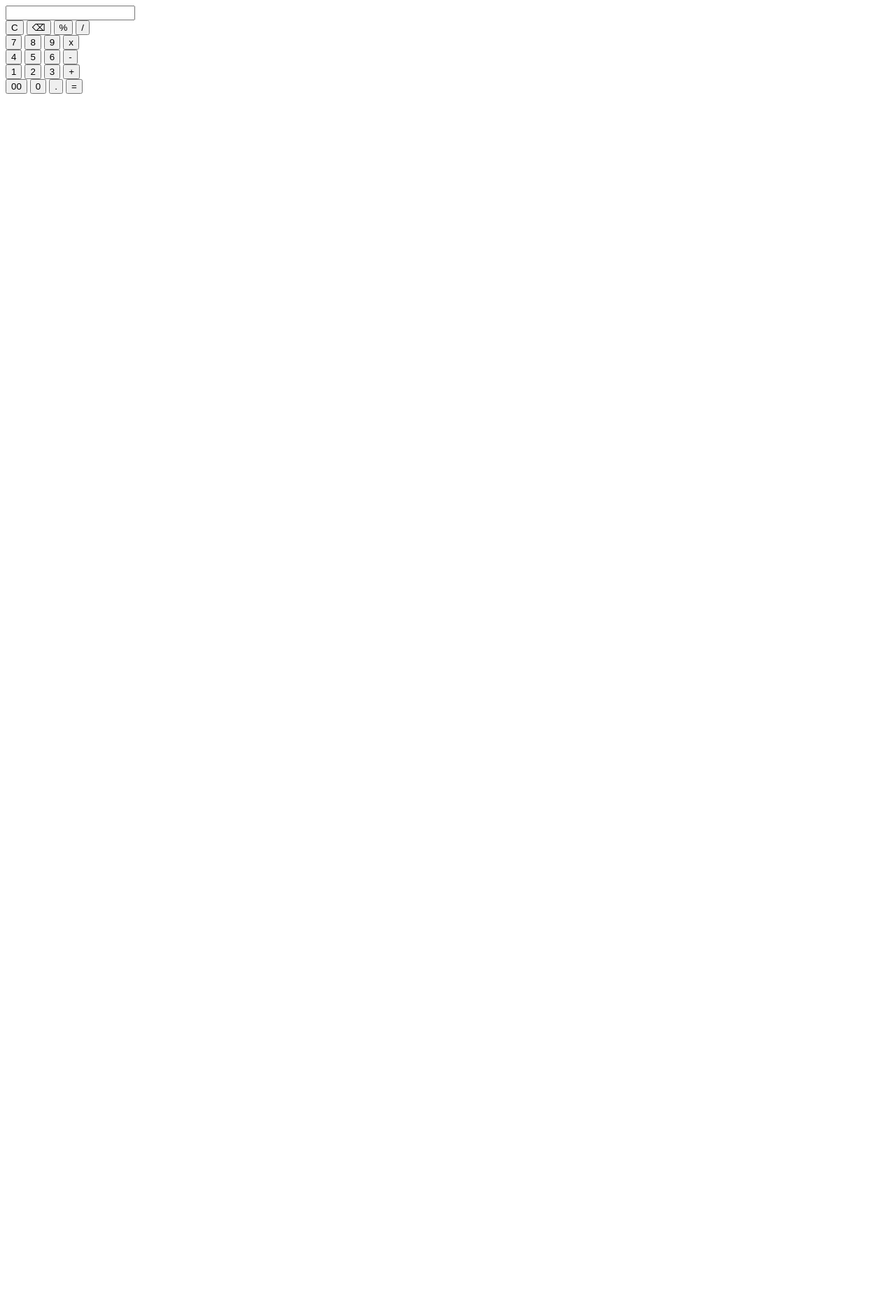
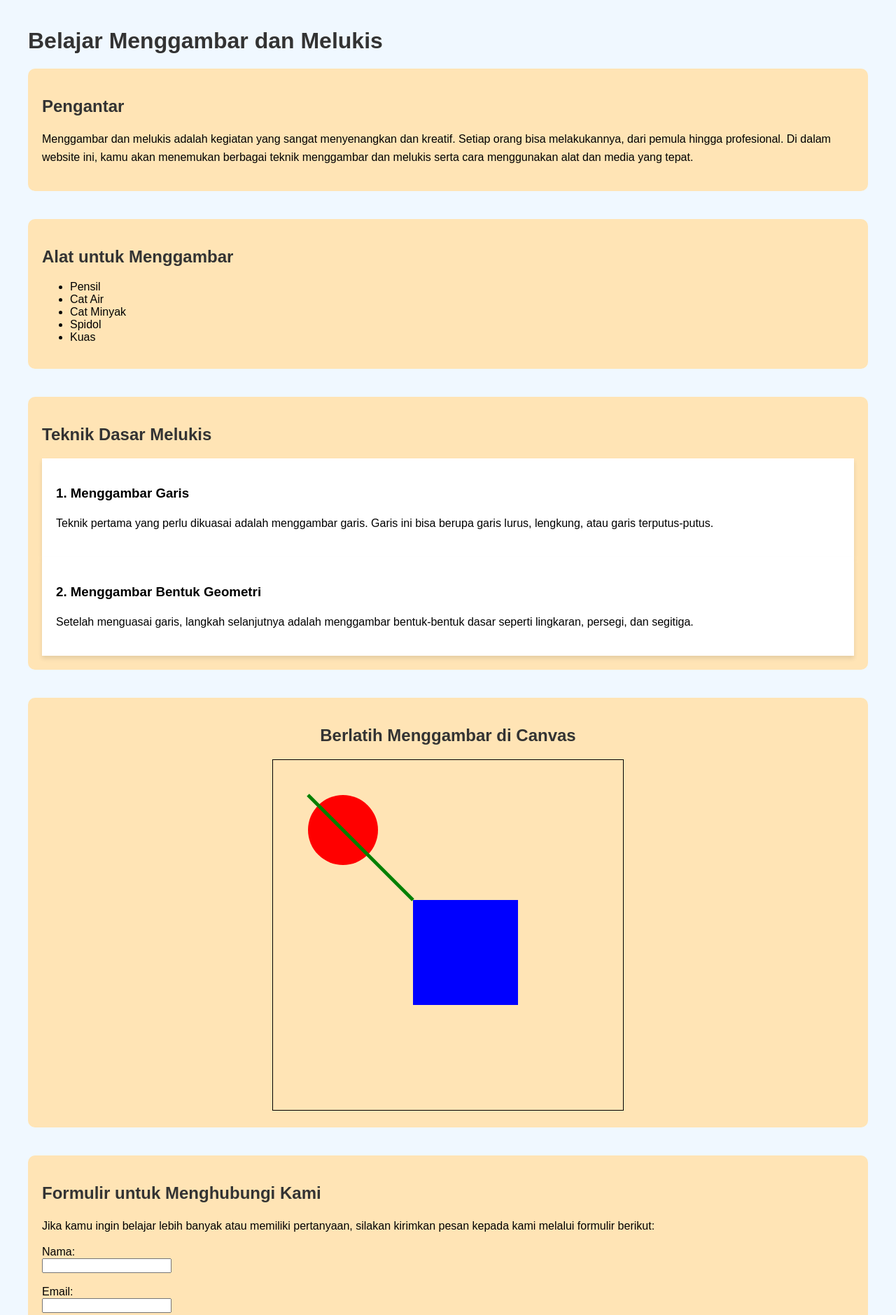
Before and after one commit to Rahmania23/tugas-1-tugas-2-calculator-rahmania, a plain HTML site: page index.html in a window 1280 px wide. Shown: the top 1879 px of the page at 70% size. Before the commit the page ends 800 px from the top, so only its background shows below. Drawn offline with Linux system fonts and the light colour scheme.

Commit message:
Add files via upload

```diff
--- a/index.html
+++ b/index.html
@@ -1,45 +1,165 @@
 <!DOCTYPE html>
-<html lang="en">
+<html lang="id">
 <head>
-    <title>Calculator</title>
-    <link rel="stylesheet" href="style.css">
+    <meta charset="UTF-8">
+    <meta name="viewport" content="width=device-width, initial-scale=1.0">
+    <title>Belajar Menggambar dan Melukis</title>
+    <style>
+        body {
+            font-family: Arial, sans-serif;
+            margin: 40px;
+            background-color: #f0f8ff; /* Background warna biru muda */
+        }
+        h1, h2 {
+            color: #333;
+        }
+        p {
+            line-height: 1.6;
+        }
+        #canvas-container {
+            text-align: center;
+            margin-top: 20px;
+        }
+        .content-section {
+            margin-bottom: 40px;
+            background-color: #ffe4b5; /* Background kuning lembut */
+            padding: 20px;
+            border-radius: 10px;
+        }
+        .info-box {
+            background-color: #fff;
+            padding: 20px;
+            box-shadow: 0 4px 6px rgba(0,0,0,0.1);
+        }
+        .footer {
+            text-align: center;
+            margin-top: 40px;
+            font-size: 0.9em;
+            color: #666;
+            background-color: #2f4f4f; /* Footer dengan latar belakang hijau tua */
+            color: white;
+            padding: 20px;
+        }
+    </style>
 </head>
 <body>
-    <div id="calc">
-        <div id="content">
-            <form>
-                <div id="output">
-                    <input type="text" id="res">
-                </div>
-                <div class="btn">
-                    <input type="button" value='C' onclick="Clear()" id="clear">
-                    <input type="button" value='⌫' onclick="Back()" id="backspace">
-                    <input type="button" value='%' onclick="Solve('%')">
-                    <input type="button" value='/' onclick="Solve('/')">
-                    <br>
-                    <input type="button" value='7' onclick="Solve('7')">
-                    <input type="button" value='8' onclick="Solve('8')">
-                    <input type="button" value='9' onclick="Solve('9')">
-                    <input type="button" value='x' onclick="Solve('x')">
-                    <br>
-                    <input type="button" value='4' onclick="Solve('4')">
-                    <input type="button" value='5' onclick="Solve('5')">
-                    <input type="button" value='6' onclick="Solve('6')">
-                    <input type="button" value='-' onclick="Solve('-')">
-                    <br>
-                    <input type="button" value='1' onclick="Solve('1')">
-                    <input type="button" value='2' onclick="Solve('2')">
-                    <input type="button" value='3' onclick="Solve('3')">
-                    <input type="button" value='+' onclick="Solve('+')">
-                    <br>
-                    <input type="button" value='00' onclick="Solve('00')">
-                    <input type="button" value='0' onclick="Solve('0')">
-                    <input type="button" value='.' onclick="Solve('.')">
-                    <input type="button" value='=' onclick="Result()">
-                </div>
-            </form>
+
+    <h1>Belajar Menggambar dan Melukis</h1>
+
+    <div class="content-section">
+        <h2>Pengantar</h2>
+        <p>Menggambar dan melukis adalah kegiatan yang sangat menyenangkan dan kreatif. Setiap orang bisa melakukannya, dari pemula hingga profesional. Di dalam website ini, kamu akan menemukan berbagai teknik menggambar dan melukis serta cara menggunakan alat dan media yang tepat.</p>
+    </div>
+
+    <div class="content-section">
+        <h2>Alat untuk Menggambar</h2>
+        <ul>
+            <li>Pensil</li>
+            <li>Cat Air</li>
+            <li>Cat Minyak</li>
+            <li>Spidol</li>
+            <li>Kuas</li>
+        </ul>
+    </div>
+
+    <div class="content-section">
+        <h2>Teknik Dasar Melukis</h2>
+        <div class="info-box">
+            <h3>1. Menggambar Garis</h3>
+            <p>Teknik pertama yang perlu dikuasai adalah menggambar garis. Garis ini bisa berupa garis lurus, lengkung, atau garis terputus-putus.</p>
+        </div>
+        <div class="info-box">
+            <h3>2. Menggambar Bentuk Geometri</h3>
+            <p>Setelah menguasai garis, langkah selanjutnya adalah menggambar bentuk-bentuk dasar seperti lingkaran, persegi, dan segitiga.</p>
         </div>
     </div>
-    <script src='index.js'></script>
+
+    <div class="content-section" id="canvas-container">
+        <h2>Berlatih Menggambar di Canvas</h2>
+        <canvas id="myCanvas" width="500" height="500" style="border:1px solid #000;"></canvas>
+        <script>
+            var canvas = document.getElementById("myCanvas");
+            var ctx = canvas.getContext("2d");
+
+            // Gambar lingkaran
+            ctx.beginPath();
+            ctx.arc(100, 100, 50, 0, Math.PI * 2);
+            ctx.fillStyle = "red";
+            ctx.fill();
+
+            // Gambar persegi
+            ctx.beginPath();
+            ctx.rect(200, 200, 150, 150);
+            ctx.fillStyle = "blue";
+            ctx.fill();
+
+            // Gambar garis
+            ctx.beginPath();
+            ctx.moveTo(50, 50);
+            ctx.lineTo(200, 200);
+            ctx.strokeStyle = "green";
+            ctx.lineWidth = 5;
+            ctx.stroke();
+        </script>
+    </div>
+
+    <div class="content-section">
+        <h2>Formulir untuk Menghubungi Kami</h2>
+        <p>Jika kamu ingin belajar lebih banyak atau memiliki pertanyaan, silakan kirimkan pesan kepada kami melalui formulir berikut:</p>
+        <form action="submit_form" method="POST">
+            <label for="name">Nama:</label><br>
+            <input type="text" id="name" name="name" required><br><br>
+            <label for="email">Email:</label><br>
+            <input type="email" id="email" name="email" required><br><br>
+            <label for="message">Pesan:</label><br>
+            <textarea id="message" name="message" rows="4" cols="50" required></textarea><br><br>
+            <input type="submit" value="Kirim Pesan">
+        </form>
+    </div>
+
+    <div class="content-section">
+        <h2>Tabel Alat Menggambar</h2>
+        <table border="1">
+            <thead>
+                <tr>
+                    <th>Nama Alat</th>
+                    <th>Jenis</th>
+                    <th>Harga</th>
+                </tr>
+            </thead>
+            <tbody>
+                <tr>
+                    <td>Pensil</td>
+                    <td>Alat Dasar</td>
+                    <td>Rp 10.000</td>
+                </tr>
+                <tr>
+                    <td>Cat Air</td>
+                    <td>Media Lukis</td>
+                    <td>Rp 50.000</td>
+                </tr>
+                <tr>
+                    <td>Kuas</td>
+                    <td>Alat Lukis</td>
+                    <td>Rp 15.000</td>
+                </tr>
+            </tbody>
+        </table>
+    </div>
+
+    <div class="content-section">
+        <h2>Link Berguna</h2>
+        <p>Berikut adalah beberapa link yang berguna untuk belajar lebih lanjut tentang menggambar dan melukis:</p>
+        <ul>
+            <li><a href="https://www.example.com" target="_blank">Belajar Menggambar Online</a></li>
+            <li><a href="https://www.example.com" target="_blank">Tutorial Melukis untuk Pemula</a></li>
+            <li><a href="https://www.example.com" target="_blank">Forum Diskusi Seniman</a></li>
+        </ul>
+    </div>
+
+    <div class="footer">
+        <p>&copy; 2025 Belajar Menggambar. Semua hak dilindungi.</p>
+    </div>
+
 </body>
 </html>
```
